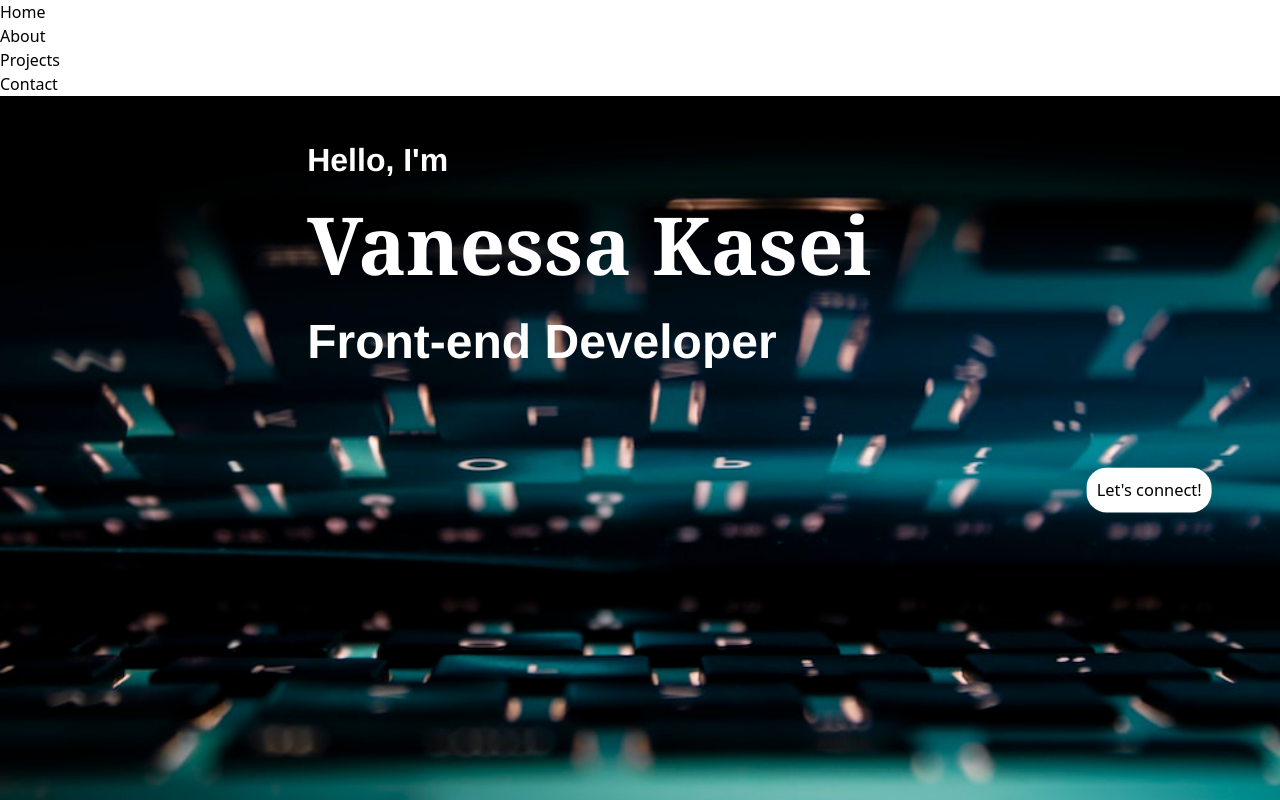
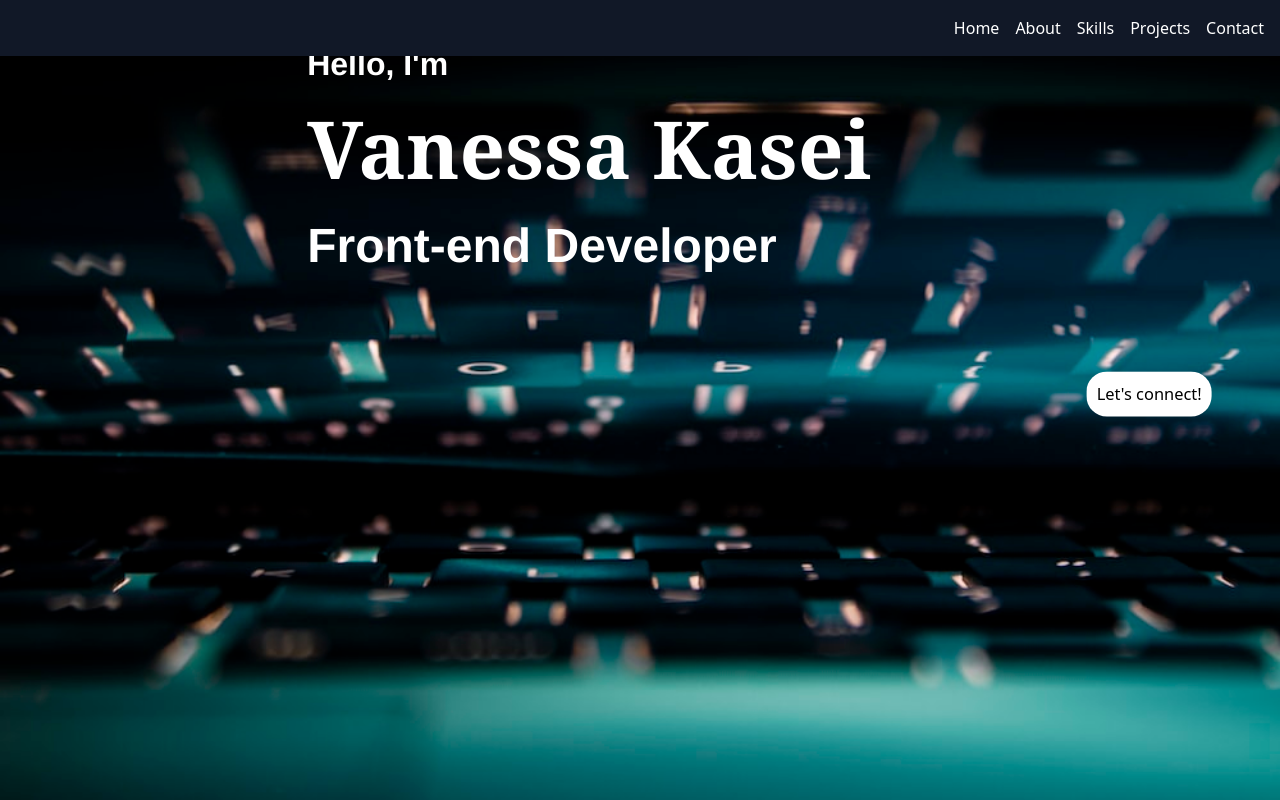
Before and after one commit to VanessaKasei/React-portfolio, a React (Create React App) app: page / in a window 1280 px wide. Shown: the top 800 px of the page. Built offline with nearby package versions, Linux system fonts and the light colour scheme.

Commit message:
styling navbar with tailwind css

```diff
--- a/src/pages/Navbar.js
+++ b/src/pages/Navbar.js
@@ -1,15 +1,18 @@
-import React from 'react';
+// Navbar.js
+import React from "react";
 
 function Navbar() {
-    return (
-        <nav>
-            <ul>
-                <li><a href='#home'>Home</a></li>
-                <li><a href='#about'>About</a></li>
-                <li><a href='#projects'>Projects</a></li>
-                <li><a href='#contact'>Contact</a></li>
-            </ul>
-        </nav>
-    );
+  return (
+    <nav className="bg-gray-900 p-4 fixed top-0 w-full z-10">
+      <ul className="flex justify-end space-x-4">
+        <li><a href="#home" className="text-white">Home</a></li>
+        <li><a href="#about" className="text-white">About</a></li>
+        <li><a href="#skills" className="text-white">Skills</a></li>
+        <li><a href="#projects" className="text-white">Projects</a></li>
+        <li><a href="#contact" className="text-white">Contact</a></li>
+      </ul>
+    </nav>
+  );
 }
+
 export default Navbar;
```
